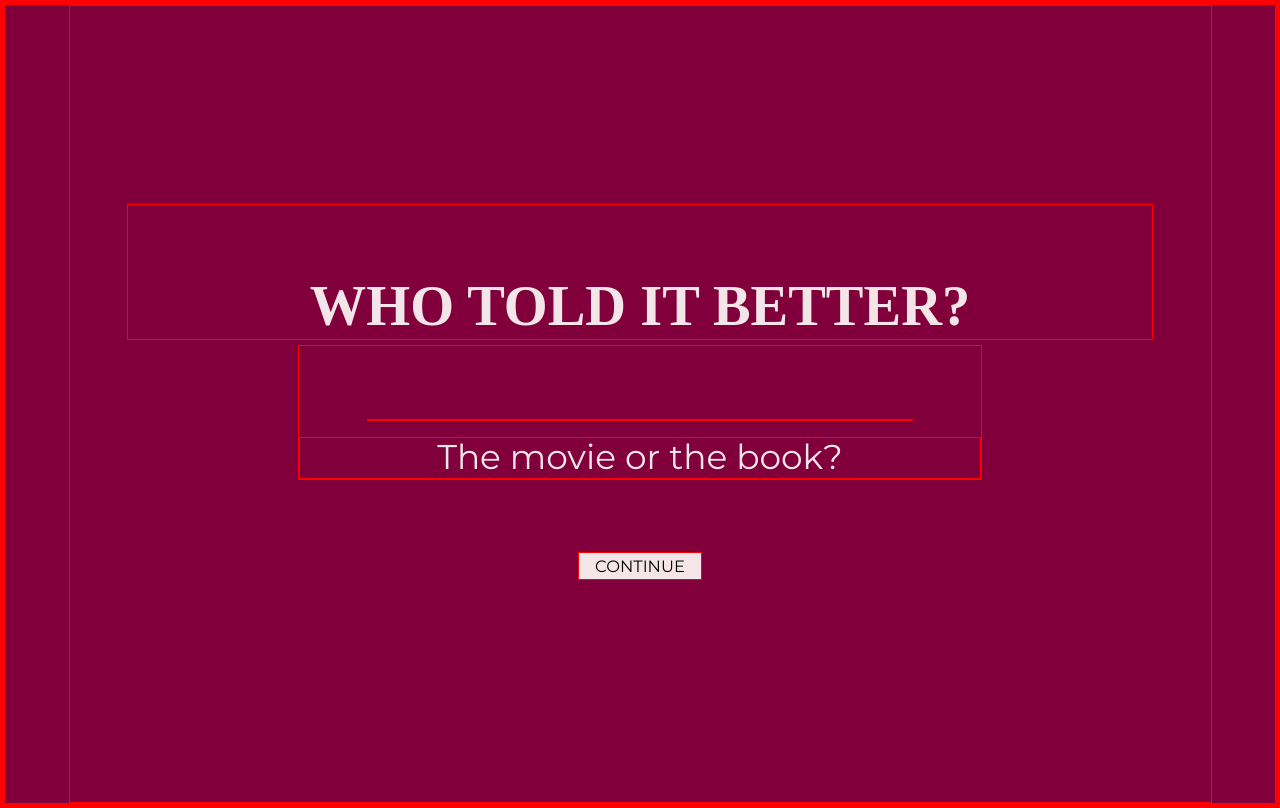
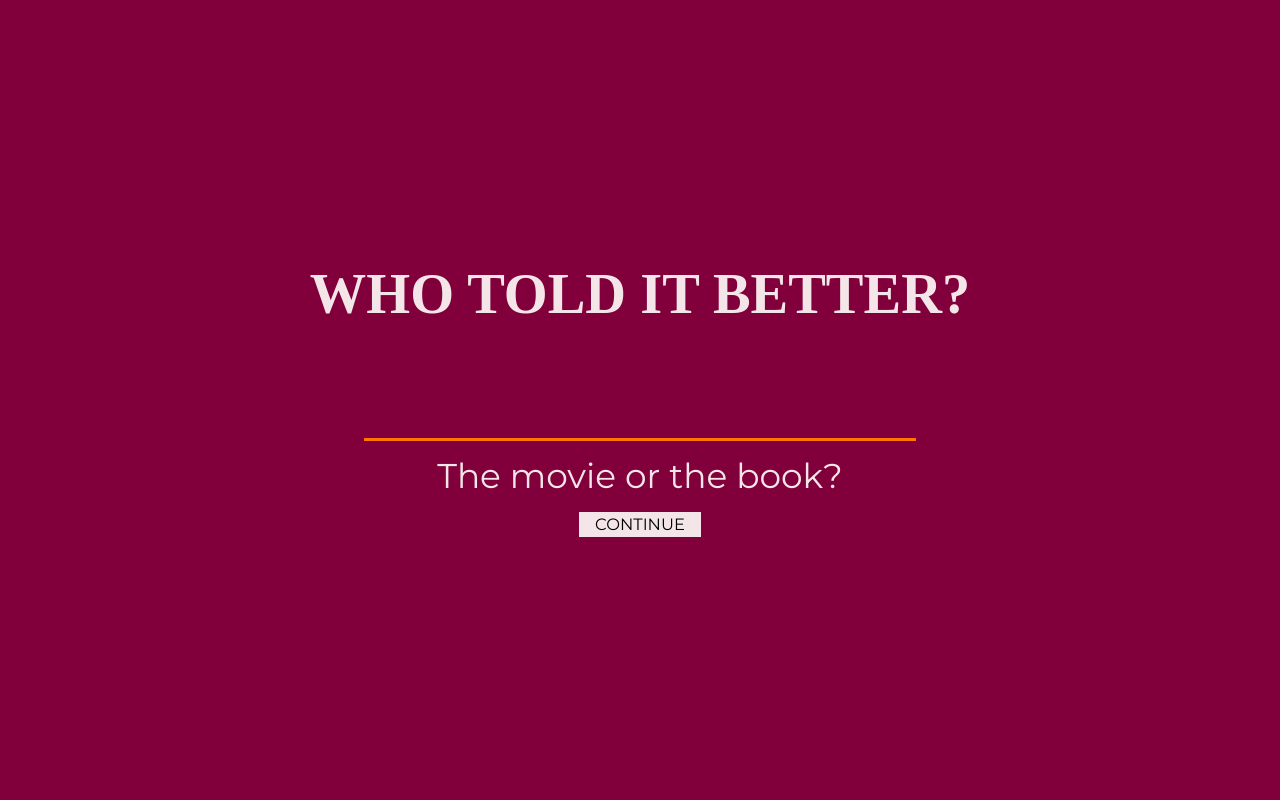
Before and after one commit to whotib/whoToldItBetter, a React (Create React App) app: page / in a window 1280 px wide. Built offline with nearby package versions, Linux system fonts and the light colour scheme; a web font is replaced by a local one.

Commit message:
grid working

```diff
--- a/src/Styles/global.scss
+++ b/src/Styles/global.scss
@@ -1,4 +1,5 @@
 html {
+    height: 100%;
     font-size: 62.5%;
     scroll-behavior: smooth;
 }
@@ -42,17 +43,25 @@ h1 {
         }
 }
 
-
 // MAIN Page
 main h1{
     color: $secondaryColor;
     margin: 0;
     padding: 2% 5% 0 5%;
 }
+
+h2{
+    padding: 0;
+    margin: 0 auto;
+    text-align: center;
+
+}
 main p{
     font-family: $secondaryFont;
     font-size: calc((2.6vw + 2.4rem) * .28);
     text-align: left;
+    margin: 0;
+    padding: 0;
 }
 // NOTE: list items are buttons !!
 button,
@@ -79,7 +88,6 @@ main input {
 .mButton{
     background-color: $primaryColor;
     color: $secondaryColor;
-    // width: 100%;
 }
 
 
--- a/src/Styles/layout.scss
+++ b/src/Styles/layout.scss
@@ -1,11 +1,7 @@
 // Backgrounds Set
-*{
-  border: red 1px solid
-}
-
 header,
 main {
-  height: 100vh;
+  min-height: 100vh; //  !!!!SETS background to fill empty space
   background-color: $primaryColor;
 }
 
@@ -22,18 +18,16 @@ main{
     height: .3vh;
 }
 main .breakLine {
-    // display: block;
     width: 40%;
     margin: 0% auto 1.5% ;
 }
-
 
 // Both Container Base Settings
 .hContainer,
 .mContainer  {
   display:grid;
   grid-template-columns: repeat(12, 1fr);
-  grid-template-rows: repeat(12, 1fr);
+  grid-template-rows: auto;
   justify-items: center;
   align-items: center;
   height: 100%;
@@ -48,7 +42,7 @@ main .breakLine {
       text-align: center;
     }
     h1{
-      padding-top: 6%;
+      padding-top: 20vh;
       grid-row: 4 / 6;
       width: 90%;
       align-self: center;
@@ -65,6 +59,7 @@ main .breakLine {
       margin: 0 auto;
     }
     .hButton{
+      margin: 2vh;
       grid-row: 7/ 11;
       align-self: center;
     }
@@ -78,13 +73,15 @@ main .breakLine {
       text-align: center;
     }
     .mTitles{
-      // display: block;
       width: 100%;
-      // height: ;
       background-color: $primaryColor;
     }
     p{
       width: 70%;
+      padding: 1.3vh 0;
+    }
+    form{
+      padding-bottom: 1vh;
     }
 }
 
@@ -103,17 +100,29 @@ main .breakLine {
   }
 
   // Image Elements Primarily
+  // MAIN Image components
+  .moviePoster,
+  .bookCover{
+    margin: 10%;
+    padding: 0;
+    justify-content: center;
+      p {
+        margin: 0 auto;
+      }
+  }
   .moviePoster{
-    grid-column: 3/7;
-    grid-row: 7/12;
-    justify-self: center;
+    grid-column: 2 / 7;
+    // grid-row: 8/13;
   }
   .bookCover{
-    grid-column: 7/11;
-    grid-row: 7 /12;
+    grid-column: 7 / 12;
+    // grid-row: 8/13;
   }
+
   .imgContainer{
-    width: 200px;
+    min-width: 200px;
+    height: 300px;
+    margin: 1vh;
     object-fit: cover;
   }
   img{
```
